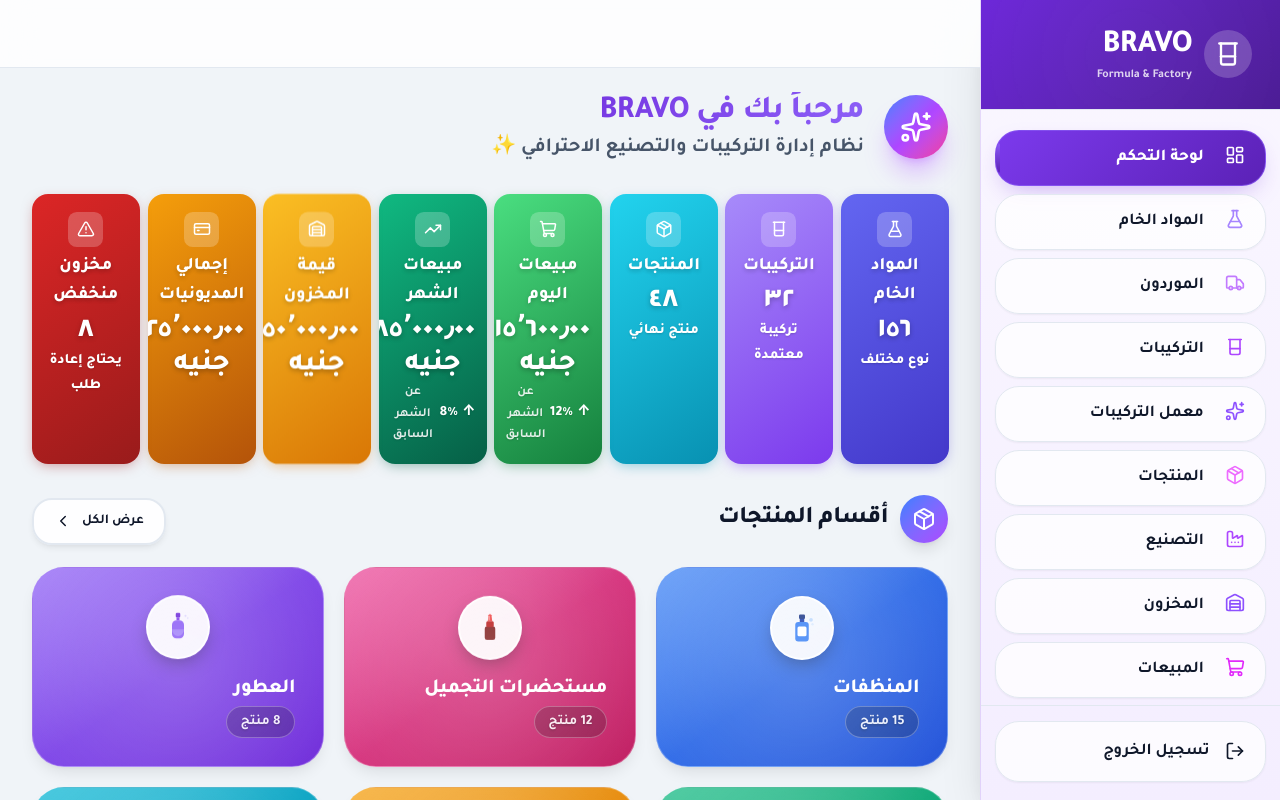
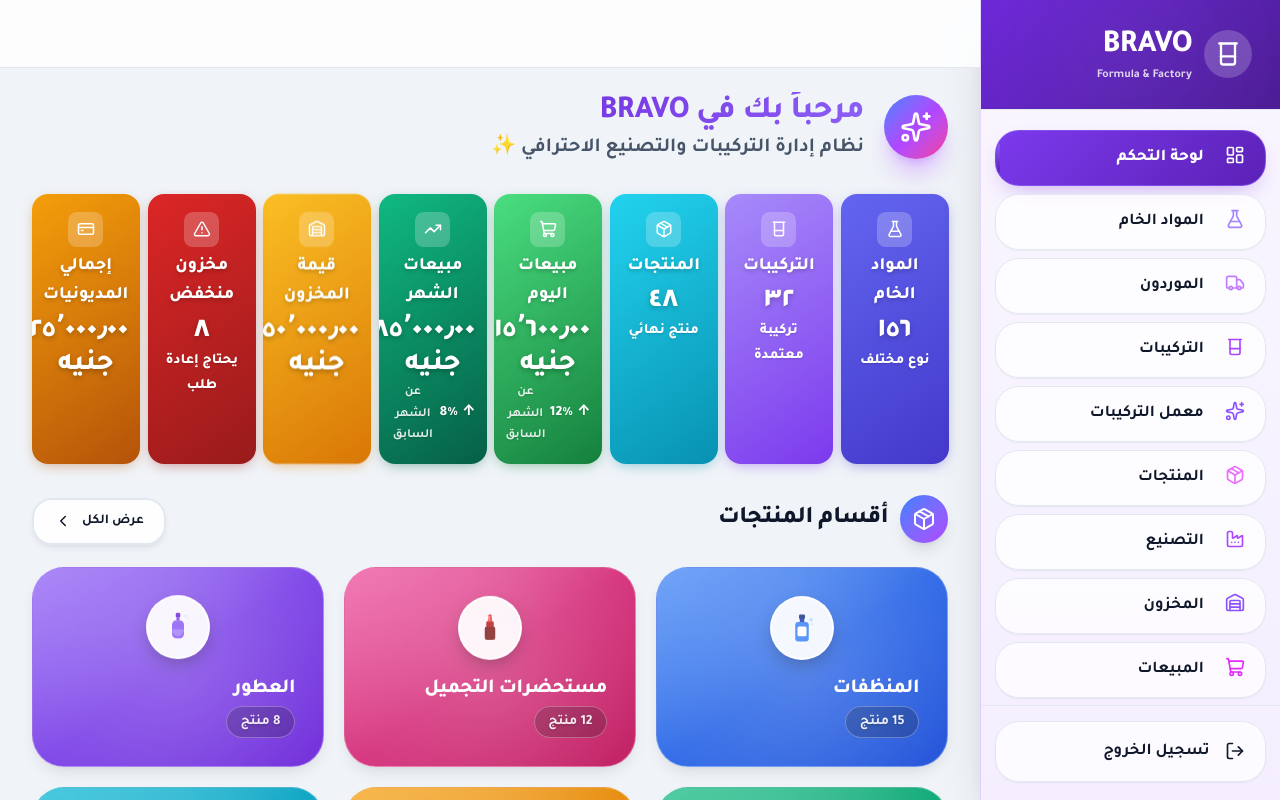
Before and after one commit to fantazia1110-design/BRAVO-new-sestym-, a Next.js app: page / in a window 1280 px wide. Shown: the top 800 px of the page. Built offline with nearby package versions, Linux system fonts and the light colour scheme.

Commit message:
إجمالي المديونيات آخر حاجة في القائمة
Co-authored-by: arena-agent <297053741+arena-agent@users.noreply.github.com>

```diff
--- a/src/app/page.tsx
+++ b/src/app/page.tsx
@@ -172,21 +172,21 @@ export default function DashboardPage() {
           colorLight="#fbbf24"
         />
         <StatCard
-          title="إجمالي المديونيات"
-          value={formatCurrency(stats.totalDebts)}
-          icon={<CreditCard size={18} />}
-          delay={7}
-          color="#b45309"
-          colorLight="#f59e0b"
-        />
-        <StatCard
           title="مخزون منخفض"
           value={formatNumber(stats.lowStockItems, 0)}
           subtitle="يحتاج إعادة طلب"
           icon={<AlertTriangle size={18} />}
-          delay={8}
+          delay={7}
           color="#991b1b"
           colorLight="#dc2626"
+        />
+        <StatCard
+          title="إجمالي المديونيات"
+          value={formatCurrency(stats.totalDebts)}
+          icon={<CreditCard size={18} />}
+          delay={8}
+          color="#b45309"
+          colorLight="#f59e0b"
         />
       </div>
 
```
